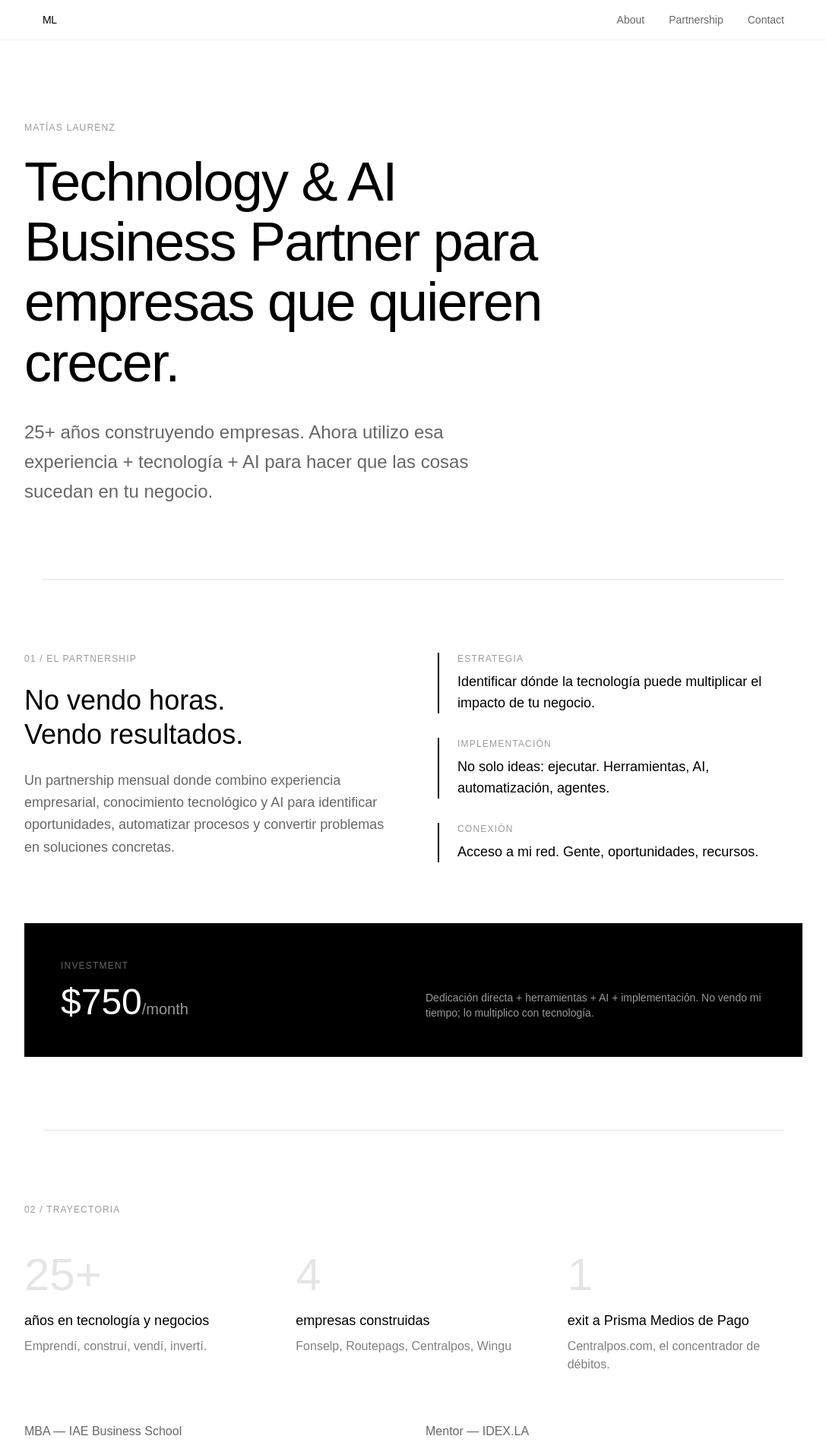
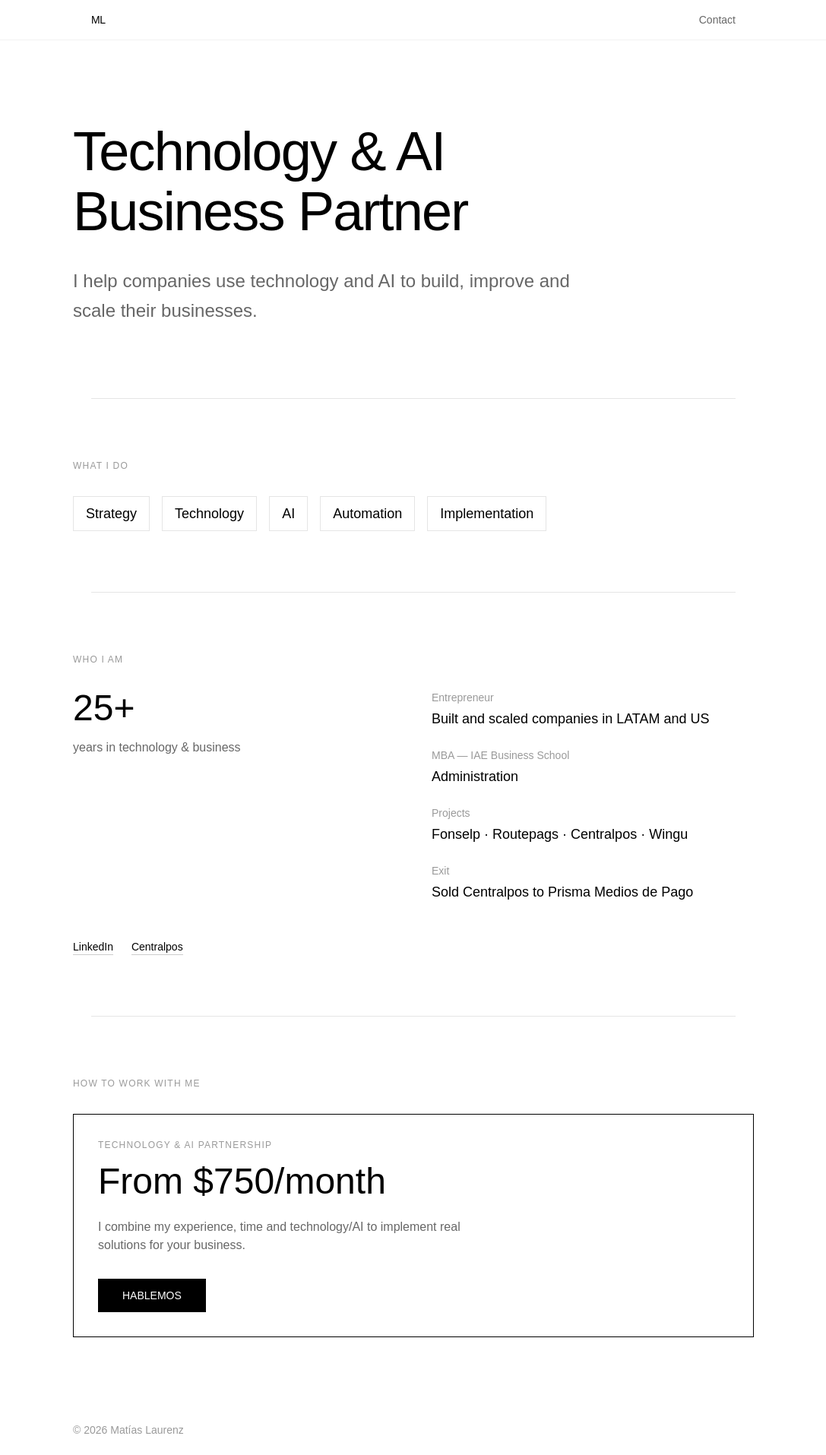
Before and after one commit to mlaurenz/portfolio, a Next.js app: page / in a window 1280 px wide. Shown: the top 1915 px of the page at 76% size, without its empty margins (96-1183 px from the left). Built offline with nearby package versions, Linux system fonts and the light colour scheme.

Commit message:
Simplified one-pager: 4 sections only

```diff
--- a/src/app/page.tsx
+++ b/src/app/page.tsx
@@ -5,156 +5,117 @@ export default function Home() {
     <div className="min-h-screen bg-white text-black font-sans">
       {/* Navigation */}
       <nav className="fixed top-0 left-0 right-0 bg-white/90 backdrop-blur-sm z-50 border-b border-black/5">
-        <div className="max-w-5xl mx-auto px-6 py-4 flex justify-between items-center">
+        <div className="max-w-4xl mx-auto px-6 py-4 flex justify-between items-center">
           <span className="text-sm font-medium tracking-tight">ML</span>
-          <div className="flex gap-8 text-sm">
-            <a href="#about" className="text-black/60 hover:text-black transition-colors">About</a>
-            <a href="#partnership" className="text-black/60 hover:text-black transition-colors">Partnership</a>
-            <a href="#cta" className="text-black/60 hover:text-black transition-colors">Contact</a>
-          </div>
+          <a href="#contact" className="text-sm text-black/60 hover:text-black transition-colors">Contact</a>
         </div>
       </nav>
 
       {/* Hero */}
-      <section id="about" className="pt-40 pb-24 px-6">
-        <div className="max-w-5xl mx-auto">
-          <p className="text-xs font-medium tracking-widest uppercase text-black/40 mb-6">Matías Laurenz</p>
-          <h1 className="text-5xl md:text-7xl font-light leading-[1.1] tracking-tight max-w-3xl">
-            Technology & AI Business Partner para empresas que quieren crecer.
+      <section className="pt-40 pb-24 px-6">
+        <div className="max-w-4xl mx-auto">
+          <h1 className="text-5xl md:text-7xl font-light leading-[1.1] tracking-tight">
+            Technology & AI<br />
+            Business Partner
           </h1>
           <p className="mt-8 text-xl md:text-2xl text-black/60 max-w-2xl leading-relaxed">
-            25+ años construyendo empresas. Ahora utilizo esa experiencia + tecnología + AI para hacer que las cosas sucedan en tu negocio.
+            I help companies use technology and AI to build, improve and scale their businesses.
           </p>
         </div>
       </section>
 
       {/* Divider */}
-      <div className="max-w-5xl mx-auto px-6">
+      <div className="max-w-4xl mx-auto px-6">
         <div className="border-t border-black/10"></div>
       </div>
 
-      {/* Partnership */}
-      <section id="partnership" className="py-24 px-6">
-        <div className="max-w-5xl mx-auto">
-          <div className="grid md:grid-cols-2 gap-16">
-            {/* Left: What it is */}
-            <div>
-              <p className="text-xs font-medium tracking-widest uppercase text-black/40 mb-6">01 / El Partnership</p>
-              <h2 className="text-3xl md:text-4xl font-light leading-tight mb-6">
-                No vendo horas.<br />
-                Vendo resultados.
-              </h2>
-              <p className="text-lg text-black/60 leading-relaxed">
-                Un partnership mensual donde combino experiencia empresarial, conocimiento tecnológico y AI para identificar oportunidades, automatizar procesos y convertir problemas en soluciones concretas.
-              </p>
-            </div>
-
-            {/* Right: What you get */}
-            <div className="space-y-8">
-              <div className="border-l-2 border-black pl-6">
-                <p className="text-xs font-medium tracking-widest uppercase text-black/40 mb-2">Estrategia</p>
-                <p className="text-lg">Identificar dónde la tecnología puede multiplicar el impacto de tu negocio.</p>
-              </div>
-              <div className="border-l-2 border-black pl-6">
-                <p className="text-xs font-medium tracking-widest uppercase text-black/40 mb-2">Implementación</p>
-                <p className="text-lg">No solo ideas: ejecutar. Herramientas, AI, automatización, agentes.</p>
-              </div>
-              <div className="border-l-2 border-black pl-6">
-                <p className="text-xs font-medium tracking-widest uppercase text-black/40 mb-2">Conexión</p>
-                <p className="text-lg">Acceso a mi red. Gente, oportunidades, recursos.</p>
-              </div>
-            </div>
-          </div>
-
-          {/* Price */}
-          <div className="mt-20 p-8 md:p-12 bg-black text-white">
-            <div className="flex flex-col md:flex-row md:items-end justify-between gap-6">
-              <div>
-                <p className="text-xs font-medium tracking-widest uppercase text-white/40 mb-4">Investment</p>
-                <p className="text-4xl md:text-5xl font-light">$750<span className="text-xl text-white/60">/month</span></p>
-              </div>
-              <div className="text-white/60 text-sm max-w-md">
-                <p>Dedicación directa + herramientas + AI + implementación. No vendo mi tiempo; lo multiplico con tecnología.</p>
-              </div>
-            </div>
+      {/* What I do */}
+      <section className="py-20 px-6">
+        <div className="max-w-4xl mx-auto">
+          <p className="text-xs font-medium tracking-widest uppercase text-black/40 mb-8">What I do</p>
+          <div className="flex flex-wrap gap-4 text-lg">
+            <span className="px-4 py-2 border border-black/10">Strategy</span>
+            <span className="px-4 py-2 border border-black/10">Technology</span>
+            <span className="px-4 py-2 border border-black/10">AI</span>
+            <span className="px-4 py-2 border border-black/10">Automation</span>
+            <span className="px-4 py-2 border border-black/10">Implementation</span>
           </div>
         </div>
       </section>
 
       {/* Divider */}
-      <div className="max-w-5xl mx-auto px-6">
+      <div className="max-w-4xl mx-auto px-6">
         <div className="border-t border-black/10"></div>
       </div>
 
-      {/* Credibility */}
-      <section className="py-24 px-6">
-        <div className="max-w-5xl mx-auto">
-          <p className="text-xs font-medium tracking-widest uppercase text-black/40 mb-12">02 / Trayectoria</p>
+      {/* Who I am */}
+      <section className="py-20 px-6">
+        <div className="max-w-4xl mx-auto">
+          <p className="text-xs font-medium tracking-widest uppercase text-black/40 mb-8">Who I am</p>
 
-          <div className="grid md:grid-cols-3 gap-12">
-            {/* Experience */}
+          <div className="grid md:grid-cols-2 gap-12">
             <div>
-              <p className="text-6xl font-light text-black/10 mb-4">25+</p>
-              <p className="text-lg font-medium">años en tecnología y negocios</p>
-              <p className="text-black/50 mt-2">Emprendí, construí, vendí, invertí.</p>
+              <p className="text-5xl font-light mb-4">25+</p>
+              <p className="text-black/60">years in technology & business</p>
             </div>
 
-            {/* Companies */}
+            <div className="space-y-6">
               <div>
-              <p className="text-6xl font-light text-black/10 mb-4">4</p>
-              <p className="text-lg font-medium">empresas construidas</p>
-              <p className="text-black/50 mt-2">Fonselp, Routepags, Centralpos, Wingu</p>
+                <p className="text-sm text-black/40 mb-1">Entrepreneur</p>
+                <p className="text-lg">Built and scaled companies in LATAM and US</p>
               </div>
-
-            {/* Exit */}
               <div>
-              <p className="text-6xl font-light text-black/10 mb-4">1</p>
-              <p className="text-lg font-medium">exit a Prisma Medios de Pago</p>
-              <p className="text-black/50 mt-2">Centralpos.com, el concentrador de débitos.</p>
+                <p className="text-sm text-black/40 mb-1">MBA — IAE Business School</p>
+                <p className="text-lg">Administration</p>
+              </div>
+              <div>
+                <p className="text-sm text-black/40 mb-1">Projects</p>
+                <p className="text-lg">Fonselp · Routepags · Centralpos · Wingu</p>
+              </div>
+              <div>
+                <p className="text-sm text-black/40 mb-1">Exit</p>
+                <p className="text-lg">Sold Centralpos to Prisma Medios de Pago</p>
+              </div>
             </div>
           </div>
 
-          {/* Context */}
-          <div className="mt-16 grid md:grid-cols-2 gap-8">
-            <div className="text-black/60">
-              <p className="mb-4">MBA — IAE Business School</p>
-              <p>Administración de Empresas</p>
-            </div>
-            <div className="text-black/60">
-              <p className="mb-4">Mentor — IDEX.LA</p>
-              <p>Instituto para el Desarrollo Exponencial en Latinoamérica</p>
-            </div>
+          <div className="mt-12 flex gap-6">
+            <a href="https://linkedin.com/in/matiaslaurenz" target="_blank" rel="noopener noreferrer" className="text-sm border-b border-black/20 hover:border-black transition-colors">LinkedIn</a>
+            <a href="https://centralpos.com" target="_blank" rel="noopener noreferrer" className="text-sm border-b border-black/20 hover:border-black transition-colors">Centralpos</a>
           </div>
         </div>
       </section>
 
-      {/* CTA */}
-      <section id="cta" className="py-24 px-6 bg-black text-white">
-        <div className="max-w-5xl mx-auto text-center">
-          <p className="text-xs font-medium tracking-widest uppercase text-white/40 mb-8">03 / Hablemos</p>
-          <h2 className="text-4xl md:text-6xl font-light mb-8">
-            ¿Querés tener un partner<br />para hacer crecer tu negocio?
-          </h2>
+      {/* Divider */}
+      <div className="max-w-4xl mx-auto px-6">
+        <div className="border-t border-black/10"></div>
+      </div>
+
+      {/* Partnership offer */}
+      <section id="contact" className="py-20 px-6">
+        <div className="max-w-4xl mx-auto">
+          <p className="text-xs font-medium tracking-widest uppercase text-black/40 mb-8">How to work with me</p>
+
+          <div className="p-8 border border-black">
+            <p className="text-xs font-medium tracking-widest uppercase text-black/40 mb-4">Technology & AI Partnership</p>
+            <p className="text-4xl md:text-5xl font-light mb-6">From $750/month</p>
+            <p className="text-black/60 max-w-lg mb-8">
+              I combine my experience, time and technology/AI to implement real solutions for your business.
+            </p>
             <a
               href="mailto:mlaurenz@gmail.com?subject=Partnership"
-            className="inline-block px-10 py-4 bg-white text-black text-lg font-medium hover:bg-white/90 transition-colors"
+              className="inline-block px-8 py-3 bg-black text-white text-sm font-medium hover:bg-black/80 transition-colors"
             >
-            LET&apos;S TALK
+              HABLEMOS
             </a>
-          <p className="mt-8 text-white/40 text-sm">
-            mlaurenz@gmail.com
-          </p>
+          </div>
         </div>
       </section>
 
       {/* Footer */}
-      <footer className="py-12 px-6">
-        <div className="max-w-5xl mx-auto flex flex-col md:flex-row justify-between items-center gap-6 text-sm text-black/40">
+      <footer className="py-8 px-6">
+        <div className="max-w-4xl mx-auto text-sm text-black/40">
           <p>© 2026 Matías Laurenz</p>
-          <div className="flex gap-6">
-            <a href="https://linkedin.com/in/matiaslaurenz" target="_blank" rel="noopener noreferrer" className="hover:text-black transition-colors">LinkedIn</a>
-            <a href="https://github.com/mlaurenz" target="_blank" rel="noopener noreferrer" className="hover:text-black transition-colors">GitHub</a>
-          </div>
         </div>
       </footer>
     </div>
```
Lines whose indentation alone changed are shown as unchanged.
